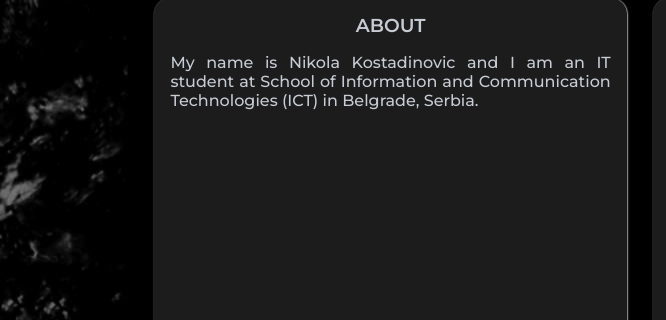
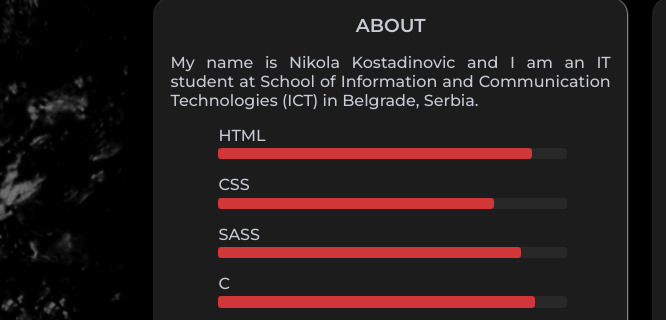
Before and after one commit to Nikola-Kosta/portfolio-nikola-kostadinovic, a plain HTML site: page index.html in a window 1280 px wide. Shown: the part 785-1105 px from the top of the page, 0-666 px from the left. Drawn offline with Linux system fonts and the light colour scheme.

Commit message:
add skill bar

```diff
--- a/assets/css/style.scss
+++ b/assets/css/style.scss
@@ -6,6 +6,7 @@ $icons: #e31c25;
 $snow: #ffffff;
 $common-cell: #1c1c1c;
 $web-color: #bb000e;
+$ad: #bb000e;
 
 *{
     margin: 0px;
@@ -62,7 +63,6 @@ header{
         a{
             text-decoration: none;
             color: $web-color;
-            padding: 0.5rem;
             &:hover{
                 color: $text;
             }
@@ -119,11 +119,12 @@ main{
                 a{
                     text-decoration: none;
                     color: $text;
-
+                    padding: 2rem;
                 }
             }
             .social{
                 @include flex;
+                opacity: 0.6;
                 justify-content: start;
                 margin-top: 1rem;
                 .social-network{
@@ -221,6 +222,78 @@ main{
                     box-shadow: 0.032rem 0.01rem 0.1rem $snow;
                 }
             }
+        }
+        .skills{
+            display: flex;
+            flex-direction: column;
+            justify-content: center;
+            width: 90%;
+
+        }
+        .skill{
+            margin-left: 3rem;
+        }
+        .skill-name{
+            font-size: 1rem;
+            font-weight: 500;
+            color: $text;
+            margin: 1rem 0 0.2rem 0;
+        }
+        .skill-bar{
+            height: 0.7rem;
+            background-color: #282828;
+            border-radius: 0.2rem;
+        }
+        .skill-per{
+            height: 0.7rem;
+            background: #d13639;
+            border-radius: 0.2rem;
+            position: relative;
+            animation: fillBars 3s infinite;
+            animation
+            ::before{
+                content: attr(per);
+                position: absolute;
+                padding: 0.2rem 0.3rem;
+                background: $snow;
+                border-radius: 0.3rem;
+                font-size: 1rem;
+                top: -2rem;
+                right: 0;
+                transform: translateX(50%);
+            }
+            ::after{
+                content: "";
+                position: absolute;
+                width: 0.5rem;
+                height: 0.5rem;
+                background: #f1f1f1;
+                top: -20px;
+                right: 0;
+                transform: translateX(50%) rotate(45deg);
+                border-radius: 0.2rem;
+            }
+            @keyframes fillBars{
+
+                from{
+                    width: 0;
+                }
+                to{
+                    width: 100%;
+                }
+            }
+        }
+        .first-per{
+            max-width: 90%;
+        }
+        .second-per{
+            max-width: 79%;
+        }
+        .third-per{
+            max-width: 87%;
+        }
+        .fourth-per{
+            max-width: 91%;
         }
     }
 }
--- a/index.html
+++ b/index.html
@@ -84,10 +84,34 @@
                 <div id="box-container-lower">
                     <div class="box">
                         <h3>ABOUT</h3>
-                        <p>My name is <span class="web-color">Nikola Kostadinovic</span> and I am an IT student at School of Information and Communication Technologies (ICT) in Belgrade, Serbia.
-
-                        </p>
-                    </div>
+                        <p>My name is <span class="ad">Nikola Kostadinovic</span> and I am an IT student at School of Information and Communication Technologies (ICT) in Belgrade, Serbia.</p>
+                        <div class="skills">
+                            <div class="skill">
+                                <div class="skill-name">HTML</div>
+                                <div class="skill-bar">
+                                    <div class="skill-per first-per" per="89%"></div>
+                                </div>
+                            </div>
+                            <div class="skill">
+                                <div class="skill-name">CSS</div>
+                                <div class="skill-bar">
+                                    <div class="skill-per second-per" per="79%"></div>
+                                </div>
+                            </div>
+                            <div class="skill">
+                                <div class="skill-name">SASS</div>
+                                <div class="skill-bar">
+                                    <div class="skill-per third-per" per="87%"></div>
+                                </div>
+                            </div>
+                            <div class="skill">
+                                <div class="skill-name">C</div>
+                                <div class="skill-bar">
+                                    <div class="skill-per fourth-per" per="91%"></div>
+                                </div>
+                            </div>
+                        </div>
+                        </div>
                     <div class="box second">
                         <h3>PROJECTS</h3>
                         <div class="project-box">
```
Also changed, not shown: assets/css/style.css, 1 other file.
